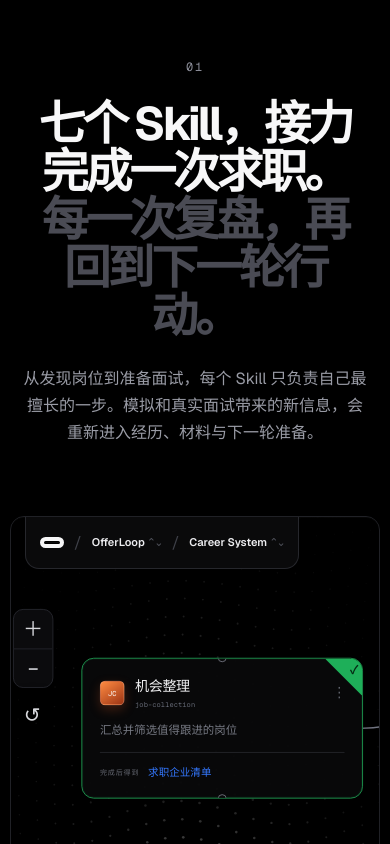
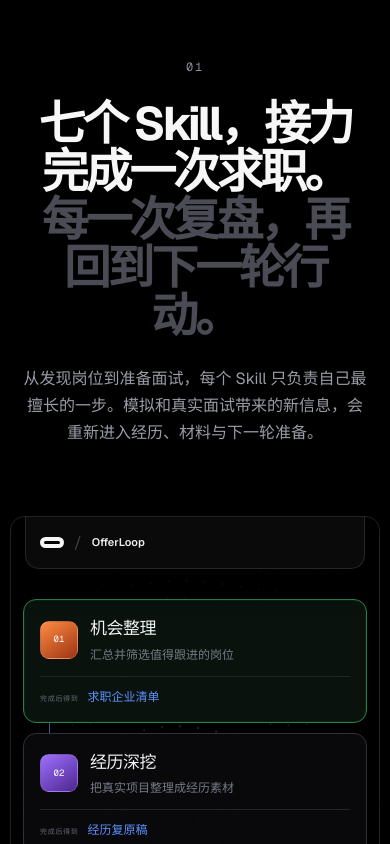
Before and after one commit to riwonswain-ovo/offerloop-website, a Next.js app: page / in a window 390 px wide. Shown: the part 1156-2000 px from the top of the page. Built offline with nearby package versions, Linux system fonts and the light colour scheme.

Commit message:
fix: improve mobile responsiveness

```diff
--- a/app/globals.css
+++ b/app/globals.css
@@ -17,6 +17,7 @@
 html {
   scroll-behavior: smooth;
   background: var(--background);
+  text-size-adjust: 100%;
 }
 
 body {
@@ -29,6 +30,11 @@ body {
 }
 
 a { color: inherit; text-decoration: none; }
+
+button,
+a { -webkit-tap-highlight-color: transparent; }
+
+section[id] { scroll-margin-top: 72px; }
 
 .site-nav {
   position: fixed;
@@ -589,6 +595,8 @@ h1 span { display: block; }
 .flow-tools > div button + button { border-top: 1px solid #25262c; }
 .flow-tools button:hover, .flow-tools button:focus-visible { background: #17181c; color: white; outline: none; }
 .flow-reset { place-items: center; color: #656770; font-size: 22px; }
+
+.flow-mobile-list { display: none; }
 
 .flow-chat {
   position: absolute;
@@ -1952,9 +1960,191 @@ body.has-lightbox { overflow: hidden; }
   .footer-links { display: none; }
 }
 
+@media (max-width: 900px) {
+  section[id] { scroll-margin-top: 58px; }
+
+  .foundation {
+    min-height: 0;
+    padding-bottom: 96px;
+  }
+
+  .flow-stage {
+    width: calc(100% - 24px);
+    height: auto;
+    min-height: 0;
+    padding: 82px 12px 20px;
+    overflow: hidden;
+  }
+
+  .flow-breadcrumb {
+    right: 12px;
+    left: 12px;
+    max-width: none;
+  }
+
+  .flow-breadcrumb .flow-chevrons,
+  .flow-breadcrumb i:nth-of-type(2),
+  .flow-breadcrumb strong:last-of-type { display: none; }
+
+  .flow-tools,
+  .flow-viewport { display: none; }
+
+  .flow-mobile-list {
+    position: relative;
+    z-index: 4;
+    display: grid;
+    margin: 0;
+    padding: 0;
+    gap: 10px;
+    list-style: none;
+  }
+
+  .flow-mobile-list li {
+    position: relative;
+    margin: 0;
+  }
+
+  .flow-mobile-list li:not(:last-child)::after {
+    position: absolute;
+    bottom: -10px;
+    left: 26px;
+    width: 1px;
+    height: 10px;
+    background: linear-gradient(#4b4f5c, #2f66cb);
+    content: '';
+  }
+
+  .flow-mobile-node {
+    display: grid;
+    width: 100%;
+    min-height: 104px;
+    padding: 16px;
+    grid-template-columns: 38px minmax(0, 1fr);
+    grid-template-rows: auto auto;
+    align-items: center;
+    gap: 12px;
+    border: 1px solid #303139;
+    border-radius: 13px;
+    background: rgba(10, 10, 12, 0.94);
+    color: #f1f1f3;
+    font: inherit;
+    text-align: left;
+  }
+
+  .flow-mobile-node.is-active {
+    border-color: #297f4b;
+    background: rgba(10, 19, 14, 0.96);
+    box-shadow: inset 0 0 0 1px rgba(39, 157, 83, 0.1);
+  }
+
+  .flow-mobile-node:focus-visible {
+    border-color: #7d8fbf;
+    outline: 2px solid rgba(80, 121, 242, 0.55);
+    outline-offset: 2px;
+  }
+
+  .flow-mobile-index {
+    display: grid;
+    width: 38px;
+    height: 38px;
+    grid-row: 1;
+    place-items: center;
+    border: 1px solid rgba(255, 255, 255, 0.16);
+    border-radius: 9px;
+    background: linear-gradient(145deg, #3475ff, #193d92);
+    color: white;
+    font-family: var(--font-geist-mono), monospace;
+    font-size: 9px;
+  }
+
+  .flow-mobile-node[data-tone='orange'] .flow-mobile-index { background: linear-gradient(145deg, #ff8b42, #9c3414); }
+  .flow-mobile-node[data-tone='violet'] .flow-mobile-index { background: linear-gradient(145deg, #9d70ff, #4e268e); }
+  .flow-mobile-node[data-tone='green'] .flow-mobile-index { background: linear-gradient(145deg, #42d98b, #116a3c); }
+  .flow-mobile-node[data-tone='amber'] .flow-mobile-index { background: linear-gradient(145deg, #f3ba47, #916414); }
+  .flow-mobile-node[data-tone='cyan'] .flow-mobile-index { background: linear-gradient(145deg, #50c4da, #196272); }
+
+  .flow-mobile-copy {
+    display: grid;
+    min-width: 0;
+    gap: 4px;
+  }
+
+  .flow-mobile-copy strong {
+    font-size: 17px;
+    font-weight: 570;
+    letter-spacing: -0.03em;
+  }
+
+  .flow-mobile-copy small {
+    overflow: hidden;
+    color: #777a85;
+    font-size: 12px;
+    text-overflow: ellipsis;
+    white-space: nowrap;
+  }
+
+  .flow-mobile-output {
+    display: flex;
+    min-width: 0;
+    padding-top: 11px;
+    grid-column: 1 / -1;
+    align-items: baseline;
+    gap: 9px;
+    border-top: 1px solid #24252a;
+    color: #5d91ff;
+    font-size: 12px;
+  }
+
+  .flow-mobile-output em {
+    flex: 0 0 auto;
+    color: #666974;
+    font-family: var(--font-geist-mono), monospace;
+    font-size: 7px;
+    font-style: normal;
+    letter-spacing: 0.1em;
+  }
+
+  .export-sticky {
+    height: 100svh;
+    min-height: 0;
+  }
+
+  .skills-carousel {
+    overscroll-behavior-inline: contain;
+    -webkit-overflow-scrolling: touch;
+  }
+
+  .skill-card {
+    width: calc(100vw - 40px);
+    min-width: calc(100vw - 40px);
+  }
+
+  .real-use-tabs {
+    overscroll-behavior-inline: contain;
+    scroll-snap-type: x proximity;
+    -webkit-overflow-scrolling: touch;
+  }
+
+  .real-use-tabs button { scroll-snap-align: start; }
+}
+
+@media (min-width: 681px) and (max-width: 900px) {
+  .skill-card {
+    width: clamp(372px, 52vw, 454px);
+    min-width: clamp(372px, 52vw, 454px);
+  }
+}
+
 @media (max-width: 560px) {
   .site-nav { height: 54px; padding: 0 20px; }
-  .site-nav > .button { display: none; }
+  .site-nav > .button {
+    display: inline-flex;
+    width: auto;
+    min-height: 34px;
+    padding: 0 12px;
+    gap: 6px;
+    font-size: 12px;
+  }
   .wordmark { font-size: 16px; }
   .nav-brand-logo { width: 36px; height: 36px; }
   .hero { min-height: auto; padding: 94px 20px 66px; }
@@ -2011,19 +2201,18 @@ body.has-lightbox { overflow: hidden; }
   .skills-heading h2 { font-size: clamp(42px, 12vw, 58px); }
 
   .section-heading > p { margin-top: 24px; font-size: 16px; }
-  .foundation { min-height: 1410px; padding: 120px 0 90px; }
+  .foundation { min-height: 0; padding: 120px 0 90px; }
   .dot-field { inset: 280px 0 auto; height: 760px; }
-  .flow-stage { width: calc(100% - 20px); height: 930px; margin-top: 70px; border-radius: 14px; }
+  .flow-stage { width: calc(100% - 20px); height: auto; margin-top: 70px; border-radius: 14px; }
   .flow-dot-field { inset: 0; height: 100%; }
   .flow-breadcrumb { left: 14px; max-width: calc(100% - 28px); min-height: 52px; padding: 0 14px; gap: 10px; border-radius: 0 0 14px 14px; font-size: 11px; }
   .flow-breadcrumb i { font-size: 16px; }
   .flow-brand-mark { width: 24px; height: 11px; border-width: 4px; }
-  .flow-tools { top: 92px; left: 2px; transform: scale(.84); transform-origin: top left; }
-  .flow-viewport { overflow-x: auto; touch-action: pan-x; }
-  .flow-canvas { margin: 0; transform-origin: 0 0; }
+  .flow-tools { display: none; }
+  .flow-viewport { display: none; }
 
   .export-section { height: 1960px; }
-  .export-sticky { min-height: 700px; }
+  .export-sticky { height: 100svh; min-height: 0; }
   .export-intro { top: 105px; }
   .export-number { font-size: 18px; }
   .export-intro h2, .export-finish-copy h2 { margin-top: 16px; font-size: clamp(42px, 12.5vw, 54px); }
@@ -2079,7 +2268,7 @@ body.has-lightbox { overflow: hidden; }
   .skills-heading { width: calc(100% - 40px); margin-bottom: 55px; align-items: flex-start; flex-direction: column; }
   .carousel-controls { display: none; }
   .skills-carousel { padding-inline: 20px; scroll-padding-inline: 20px; }
-  .skill-card { min-width: 86vw; min-height: 640px; }
+  .skill-card { width: calc(100vw - 40px); min-width: calc(100vw - 40px); min-height: 600px; }
 
   .real-use-section { min-height: 1140px; padding: 120px 20px 110px; }
   .real-use-heading h2 { font-size: clamp(42px, 12vw, 58px); }
@@ -2101,10 +2290,11 @@ body.has-lightbox { overflow: hidden; }
   .real-use-lightbox { padding: 70px 10px 36px; }
   .lightbox-frame { width: calc(100vw - 20px); height: min(78vh, 760px); border-radius: 12px; }
 
-  .install-section { min-height: 1480px; padding: 120px 0 100px; }
+  .install-section { min-height: 0; padding: 120px 0 100px; }
   .install-card { width: calc(100% - 30px); margin-top: 80px; }
-  .install-summary { min-height: 540px; padding: 28px; }
-  .install-summary h3 { font-size: 48px; }
+  .install-summary { min-height: 0; padding: 28px; }
+  .install-summary h3 { font-size: clamp(38px, 12vw, 48px); }
+  .install-button { margin-top: 38px; }
   .command-list { padding: 15px; }
   .command-row { padding: 18px; }
   .command-row code { margin-right: 0; padding-bottom: 42px; font-size: 10px; }
@@ -2126,6 +2316,51 @@ body.has-lightbox { overflow: hidden; }
 @media (max-width: 560px) {
   .sorter-scene { min-height: 430px; }
   .sorter-video { width: 118%; }
+}
+
+@media (max-width: 380px) {
+  .site-nav { padding-inline: 14px; }
+  .wordmark { gap: 7px; font-size: 15px; }
+  .nav-brand-logo { width: 34px; height: 34px; }
+
+  .hero { padding-right: 16px; padding-left: 16px; }
+  h1 { font-size: 38px; }
+  .hero-description { font-size: 15px; }
+  .sorter-scene { min-height: 390px; }
+  .sorter-video { width: 126%; }
+
+  .section-heading.centered,
+  .skills-heading { width: calc(100% - 28px); }
+  .section-heading h2,
+  .skills-heading h2,
+  .real-use-heading h2 { font-size: 38px; }
+
+  .flow-stage { width: calc(100% - 16px); padding-inline: 8px; }
+  .flow-mobile-node { padding: 14px 12px; gap: 10px; }
+  .flow-mobile-output { align-items: flex-start; flex-direction: column; gap: 5px; }
+
+  .export-intro,
+  .export-stage { right: 14px; left: 14px; }
+  .export-intro h2,
+  .export-finish-copy h2 { font-size: 38px; }
+  .export-intro > p { font-size: 14px; }
+
+  .skills-carousel { padding-inline: 14px; scroll-padding-inline: 14px; }
+  .skill-card { width: calc(100vw - 28px); min-width: calc(100vw - 28px); min-height: 570px; }
+  .prime-card-meta { padding-inline: 22px; }
+  .prime-dark-copy { min-height: 250px; padding-inline: 24px; }
+  .prime-editorial-copy,
+  .prime-performance-copy { padding-right: 24px; padding-left: 24px; }
+  .prime-command-bar { margin-right: 14px; margin-left: 14px; padding-inline: 10px; font-size: 11px; }
+  .prime-light-output,
+  .prime-performance-output { margin-right: 24px; margin-left: 24px; }
+
+  .real-use-section { padding-right: 14px; padding-left: 14px; }
+  .install-card { width: calc(100% - 20px); }
+  .install-summary { padding: 24px 20px; }
+  .command-list { padding: 10px; }
+  .command-row { padding: 16px 14px; }
+  .faq-list { width: calc(100% - 28px); }
 }
 
 @media (prefers-reduced-motion: reduce) {
--- a/app/page.tsx
+++ b/app/page.tsx
@@ -325,6 +325,27 @@ function SkillFlowMap() {
         <button type="button" className="flow-reset" onClick={() => setZoom(0.88)} aria-label="重置流程图缩放">↺</button>
       </div>
 
+      <ol className="flow-mobile-list" aria-label="OfferLoop 求职流程">
+        {flowNodes.map((node, index) => (
+          <li key={node.id}>
+            <button
+              className={`flow-mobile-node ${activeSkill === node.id ? 'is-active' : ''}`}
+              data-tone={node.tone}
+              type="button"
+              aria-pressed={activeSkill === node.id}
+              onClick={() => setActiveSkill(node.id)}
+            >
+              <span className="flow-mobile-index">{String(index + 1).padStart(2, '0')}</span>
+              <span className="flow-mobile-copy">
+                <strong>{node.name}</strong>
+                <small>{node.label}</small>
+              </span>
+              <span className="flow-mobile-output"><em>完成后得到</em>{node.output}</span>
+            </button>
+          </li>
+        ))}
+      </ol>
+
       <div className="flow-viewport" ref={viewportRef}>
         <div className="flow-canvas" style={{ transform: `scale(${zoom})` }}>
           <svg className="flow-connectors" viewBox="0 0 1440 1140" aria-hidden="true">
@@ -600,7 +621,7 @@ export default function Home() {
           <a href="#skills">7 个 Skill</a>
           <a href="#install">安装</a>
         </nav>
-        <a className="button button-small" href={GITHUB_URL} target="_blank" rel="noreferrer">前往 GitHub</a>
+        <a className="button button-small nav-github" href={GITHUB_URL} target="_blank" rel="noreferrer">GitHub <span aria-hidden="true">↗</span></a>
       </header>
 
       <section className="hero" id="top">
@@ -702,7 +723,7 @@ export default function Home() {
               <small>真实使用界面 · 内容已脱敏</small>
             </div>
             <div className="real-use-gallery" data-count={group.images.length}>
-              {group.images.map((item, imageIndex) => (
+              {group.images.map((item) => (
                 <button
                   type="button"
                   className="real-use-shot"
```
